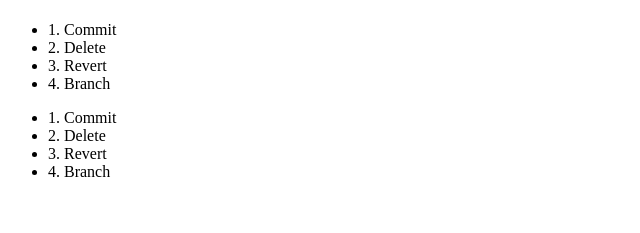
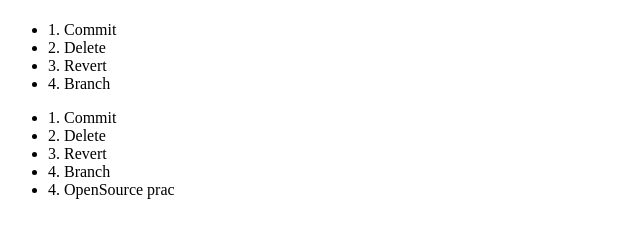
Before and after one commit to ktx2047/sourcetreeOrigin, a plain HTML site: page index.html in a window 1280 px wide. Shown: the part 59-292 px from the top of the page, without its empty margins (0-640 px from the left). Drawn offline with Linux system fonts and the light colour scheme.

Commit message:
List Included

```diff
--- a/index.html
+++ b/index.html
@@ -25,6 +25,7 @@
 				<li>2. Delete</li>
 				<li>3. Revert</li>
 				<li>4. Branch</li>
+				<li>4. OpenSource prac</li>
 
 			</ul>
 
```
